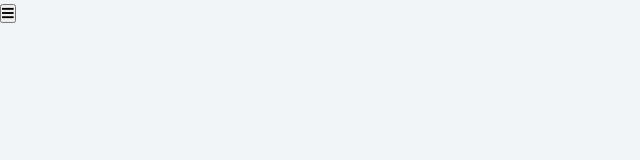
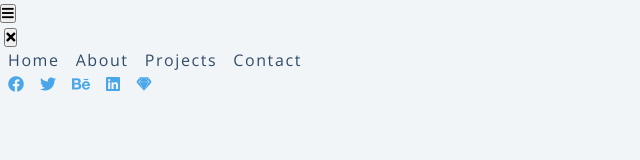
Before and after one commit to typhoon1zero2/Daily-JavaScript-Practice, a plain HTML site: page sidebar/index.html in a window 1280 px wide. Shown: the whole page, without its empty margins (0-640 px from the left). Drawn offline with nearby package versions, Linux system fonts and the light colour scheme; files that its build step writes are made by us from their sources.

Commit message:
Finished html sidebar

```diff
--- a/sidebar/index.html
+++ b/sidebar/index.html
@@ -15,7 +15,58 @@
 </head>
 <body>
     <button class="sidebar-toggle">
-        <i class="fas fa-bars"></i>
-      </button>
-</body>
+      <i class="fas fa-bars"></i>
+    </button>
+    <aside class="sidebar">
+      <div class="sidebar-header">
+        <img src="logo.svg" class="logo" alt="" />
+        <button class="close-btn"><i class="fas fa-times"></i></button>
+      </div>
+      <!-- links -->
+      <ul class="links">
+        <li>
+          <a href="index.html">home</a>
+        </li>
+        <li>
+          <a href="about.html">about</a>
+        </li>
+        <li>
+          <a href="projects.html">projects</a>
+        </li>
+        <li>
+          <a href="contact.html">contact</a>
+        </li>
+      </ul>
+      <!-- social media -->
+      <ul class="social-icons">
+        <li>
+          <a href="https://www.twitter.com">
+            <i class="fab fa-facebook"></i>
+          </a>
+        </li>
+        <li>
+          <a href="https://www.twitter.com">
+            <i class="fab fa-twitter"></i>
+          </a>
+        </li>
+        <li>
+          <a href="https://www.twitter.com">
+            <i class="fab fa-behance"></i>
+          </a>
+        </li>
+        <li>
+          <a href="https://www.twitter.com">
+            <i class="fab fa-linkedin"></i>
+          </a>
+        </li>
+        <li>
+          <a href="https://www.twitter.com">
+            <i class="fab fa-sketch"></i>
+          </a>
+        </li>
+      </ul>
+    </aside>
+    <!-- javascript -->
+    <script src="app.js"></script>
+  </body>
 </html>
```
